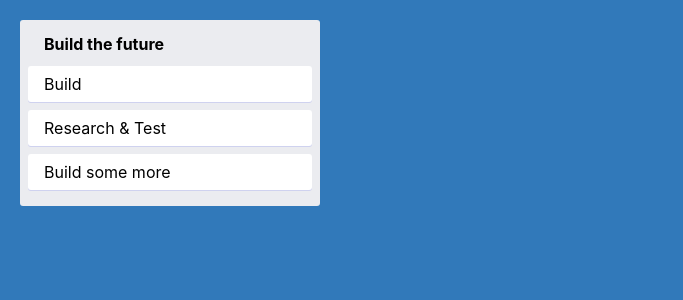
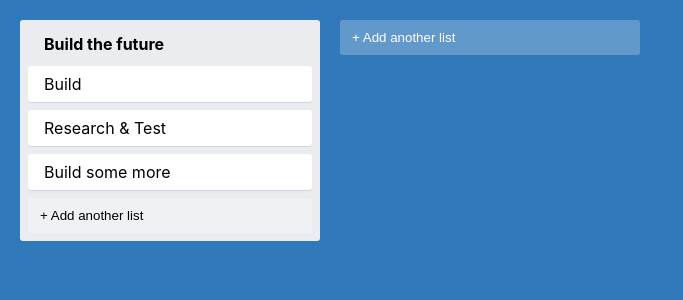
Before and after one commit to faceyacc/Task-Manager, a React (Create React App) app: page / in a window 1280 px wide. Shown: the top 300 px of the page, without its empty margins (0-683 px from the left). Built offline with nearby package versions, Linux system fonts and the light colour scheme.

Commit message:
added button to allow users to add new tasks

```diff
--- a/src/AddNewItem.tsx
+++ b/src/AddNewItem.tsx
@@ -0,0 +1,26 @@
+import { useState } from "react";
+import { AddItemButton } from "./styles";
+
+
+
+
+type AddNewItemProps = {
+    onAdd(text: string): void // Called when user clciks the 'Create' button
+    toggleButtonText: string
+    dark?: boolean
+}
+
+export const AddNewItem = ({ onAdd, toggleButtonText, dark }: AddNewItemProps) => {
+    const [showForm, setShowForm] = useState(false)
+
+    if (showForm) {
+        // Show item creation here
+    }
+
+    return (
+        <AddItemButton dark={ dark } onClick={ () => setShowForm(true) }>
+            {toggleButtonText}
+        </AddItemButton>
+    )
+
+}
--- a/src/App.tsx
+++ b/src/App.tsx
@@ -1,10 +1,15 @@
 import { Column } from "./Column"
 import { AppContainer } from "./styles"
+import { AddNewItem } from './AddNewItem'
 
 export const App = () =>  {
   return (
     <AppContainer>
       <Column text="Build the future"/>
+      <AddNewItem
+        toggleButtonText="+ Add another list"
+        onAdd={() => console.log("Item created")}
+      />
     </AppContainer>
   )
 }
--- a/src/Column.tsx
+++ b/src/Column.tsx
@@ -1,3 +1,4 @@
+import { AddNewItem } from "./AddNewItem"
 import { Card } from "./Card"
 import { ColumnContainer, ColumnTitle } from "./styles"
 
@@ -14,6 +15,11 @@ export const Column = ({ text }: ColumnProps) => {
             <Card text="Build" />
             <Card text="Research & Test" />
             <Card text="Build some more" />
+            <AddNewItem
+                toggleButtonText="+ Add another list"
+                onAdd={() => console.log("Item created")}
+                dark
+            />
       </ColumnContainer>
     )
 }
```
